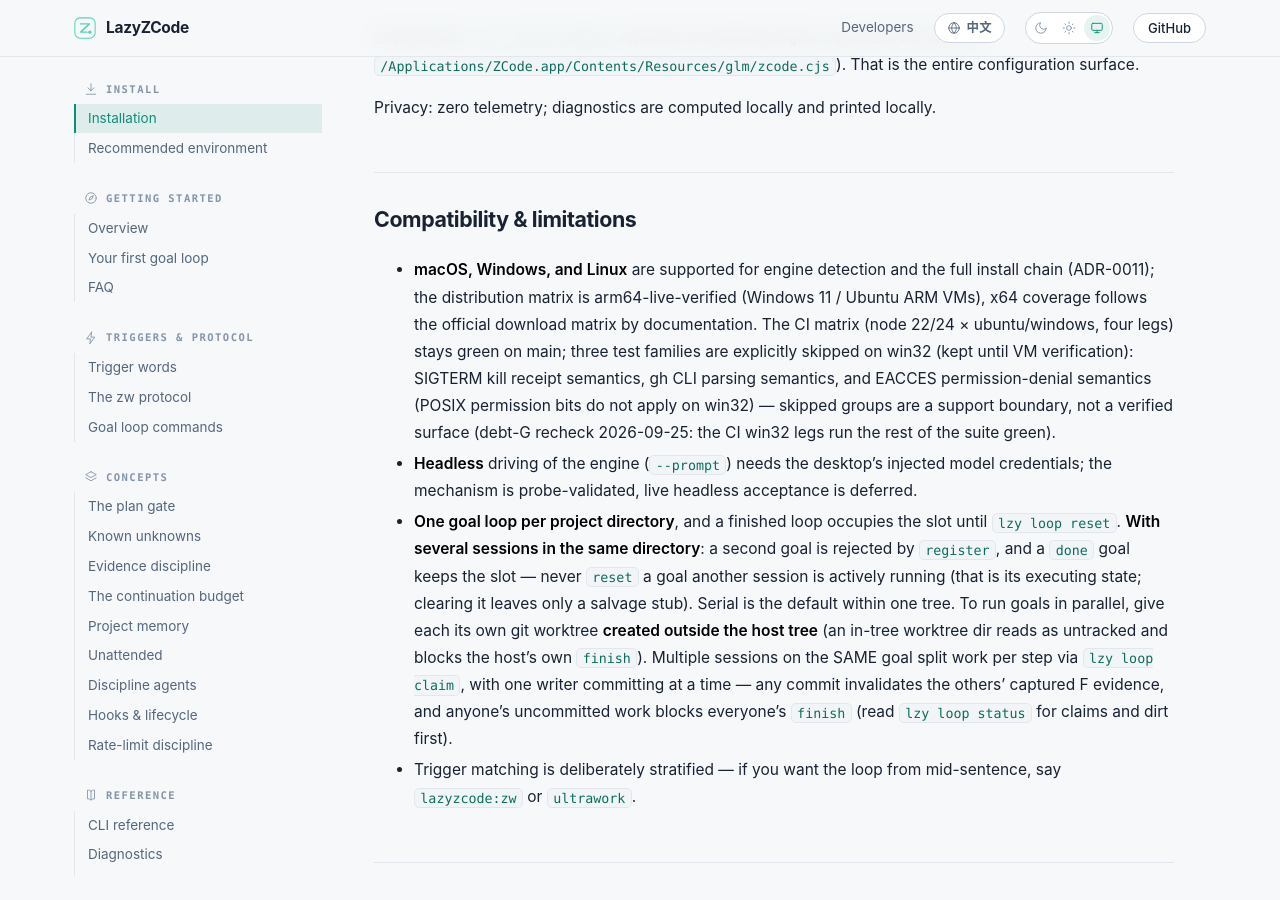
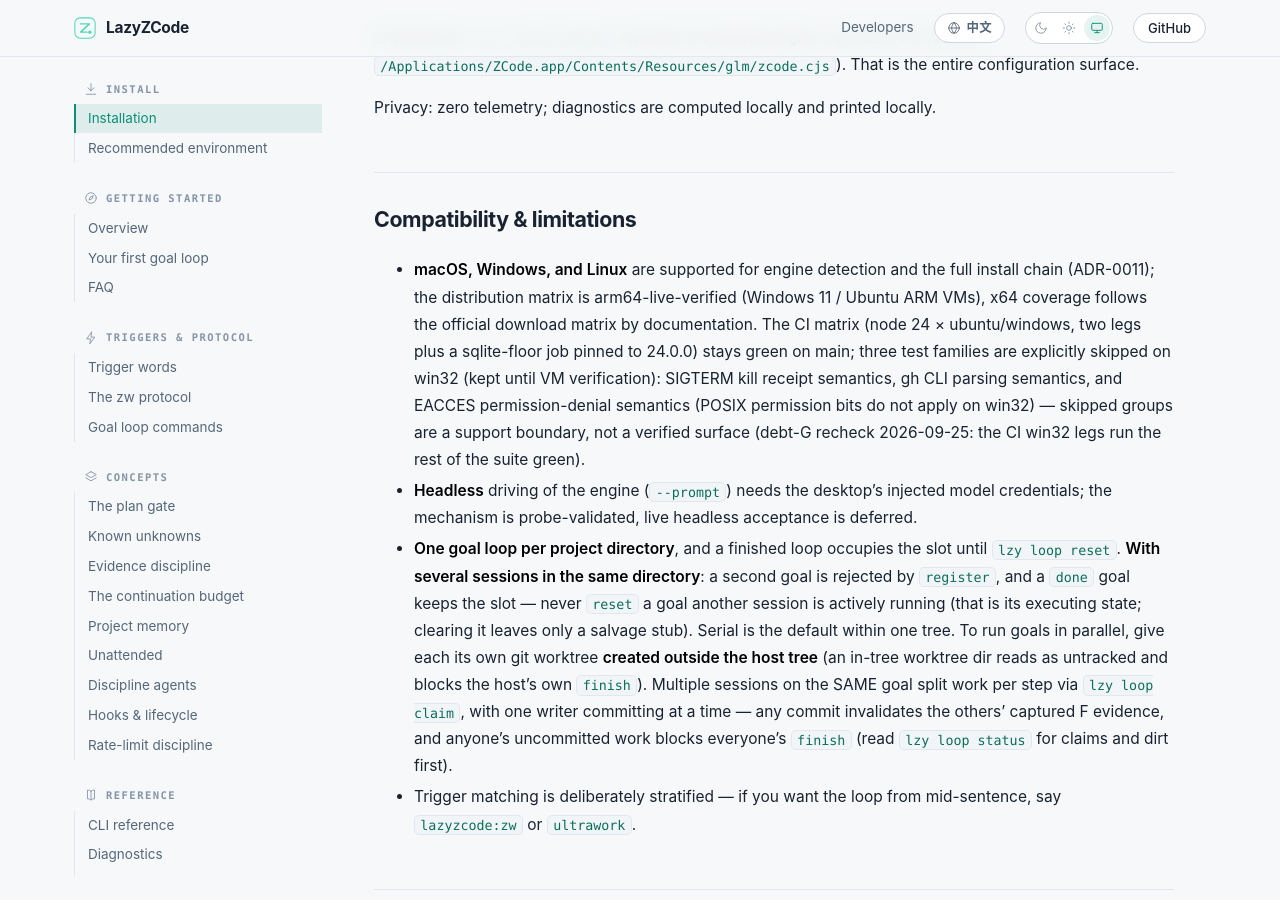
Before and after one commit to Acfufu/lazyzcode, a Jekyll site: the page built from docs/guide/en.md, in a window 1280 px wide and 900 px high, scrolled down 23956 px. Built offline with Jekyll 4.4.1, drawn with Linux system fonts in a browser that asks for light colours; our own code applies the rules of GitHub Pages for plain Markdown files; some of the changed text lies outside the part shown.

Commit message:
feat(node-floor): P3 N5——engines 收紧 ≥24 一次性落（ADR-0039 地板随切换窗口）+r8-F1/F2
- package.json engines >=22→>=24.0.0；doctor NODE_MAJOR_FLOOR 22→24（checkNode 与
  install/sync 预检同源跟随）；node-floor 钉值测试 22→24（F6 红半 n961 先行→转绿）
- CI 矩阵 [22,24]→[24]（ubuntu/windows）；docs-links 22→24；sqlite-floor 不动（钉 24.0.0）
- 文案 20 位点同步（README×8/guide×8/developers×2/release-checklist 现役 2）+
  全仓 grep 复核=余下命中全为历史档（CHANGELOG/history/spikes/reviews/release-checklist
  历史发布记录节 :73 起逐处豁免——历史记录如实保留家法）
- r8-F1：八件夹具 [sqlite] 腿恒在+<24 具名 skip（文案含地板依据；Node 22.23.1 实测
  skipped=13 带因——F7 红半 f7-red-node22.txt 静默缺席→绿面 f7-green-node22.txt）
- r8-F2：evidence-probe.sh REPO 增 LZY_PROBE_REPO 覆盖缝（姊妹件 f6.sh 留档不改）

Goal: p3-sqlite-switch#N5

```diff
--- a/core/doctor.js
+++ b/core/doctor.js
@@ -48,7 +48,7 @@
 import { loadRuntime } from "./runtime.js";
 import { createGit } from "./git.js";
 
-export const NODE_MAJOR_FLOOR = 22; // 单源（债六，0.1.1）：install/sync 前置探测同用此常量
+export const NODE_MAJOR_FLOOR = 24; // 单源（债六，0.1.1）：install/sync 前置探测同用此常量；P3 engines 收紧 ≥24（ADR-0039 地板，goal p3-sqlite-switch）
 
 // 项目记忆过期提示阈值（memory-staleness-fingerprint）：地图基点后覆盖域提交数达到该值，
 // doctor agents-md 的 ok 行尾追加「地图落后 N 个提交」提示。写死+人工维护口径（无 env、
--- a/docs/guide/en.md
+++ b/docs/guide/en.md
@@ -27,7 +27,7 @@
   `%LOCALAPPDATA%\Programs\ZCode`); nothing is guessed.
 - **ZCode desktop app**, installed and logged in. LazyZCode runs *inside*
   ZCode; there is no separate login.
-- **Node.js ≥ 22** — any maintained LTS. Installed via nvm or Homebrew both
+- **Node.js ≥ 24** — the sqlite storage floor (ADR-0039). Installed via nvm or Homebrew both
   work: the bundled hook launcher scans both locations when the engine's hook
   environment lacks `node` (Windows resolves via nvm-windows/Program Files;
   see [Hooks & lifecycle](#hooks--lifecycle)).
@@ -79,7 +79,7 @@
 | --- | --- | --- |
 | Operating system | **macOS, Windows, or Linux** | Engine layout detection covers all three (ADR-0011). |
 | ZCode app | Desktop, logged in | Hooks and the plugin load through the desktop engine. |
-| Node.js | ≥ 22, via nvm or Homebrew | The `hook-node` doctor check reports exactly which resolution path your hooks will use. |
+| Node.js | ≥ 24, via nvm or Homebrew | The `hook-node` doctor check reports exactly which resolution path your hooks will use. |
 | Project | A git repository | Evidence binding requires commits to exist; F-item evidence is captured **after** a commit. |
 | Launch style | Either | Launching ZCode from the terminal or the Dock both work; the Dock case is handled by the `run-hook` launcher. |
 
@@ -866,7 +866,7 @@
 | `codegraph` | Codegraph MCP/CLI availability (absence = `skip`) |
 | `loop` | Goal-loop progress in this directory (skip when none; warns while a loop is open) |
 | `hooks` | Hook syntax self-check (vm-parsed in a worker) + `hooks.json` registry validation |
-| `node` | Node version floor (≥ 22) |
+| `node` | Node version floor (≥ 24) |
 | `hook-node` | Which path the hook launcher resolves node from |
 | `lzy-path` | Whether `lzy` resolves on PATH |
 | `state` | `.lazyzcode/` hygiene (orphan temp files, goal state) |
@@ -913,8 +913,8 @@
 - **macOS, Windows, and Linux** are supported for engine detection and the
   full install chain (ADR-0011); the distribution matrix is arm64-live-verified
   (Windows 11 / Ubuntu ARM VMs), x64 coverage follows the official download
-  matrix by documentation. The CI matrix (node 22/24 × ubuntu/windows, four
-  legs) stays green on main; three test families are explicitly skipped on
+  matrix by documentation. The CI matrix (node 24 × ubuntu/windows, two legs
+  plus a sqlite-floor job pinned to 24.0.0) stays green on main; three test families are explicitly skipped on
   win32 (kept until VM verification): SIGTERM kill receipt semantics, gh CLI
   parsing semantics, and EACCES permission-denial semantics (POSIX permission
   bits do not apply on win32) — skipped groups are a support boundary, not a
--- a/package.json
+++ b/package.json
@@ -30,7 +30,7 @@
     "lzy": "cli/lzy.js"
   },
   "engines": {
-    "node": ">=22"
+    "node": ">=24.0.0"
   },
   "files": [
     "cli/",
```
Also changed, not shown: README.zh-CN.md (+4 -4 lines), docs/developers/en.md (+1 -1 lines), docs/developers/zh.md (+1 -1 lines), docs/guide/zh.md (+4 -4 lines), docs/release-checklist.md (+2 -2 lines), test/budget-ledger.contract.test.js (+4 -2 lines), test/delivery-hook.contract.test.js (+4 -2 lines), test/dispatch-recovery.contract.test.js (+4 -2 lines), test/node-floor.contract.test.js (+2 -2 lines), test/queue-delivery.contract.test.js (+4 -2 lines), test/queue-metering.contract.test.js (+4 -2 lines), test/queue-state.contract.test.js (+4 -2 lines), test/review-findings.contract.test.js (+4 -2 lines), test/unified-gate.contract.test.js (+4 -2 lines), 2 more files, 1 other file.
